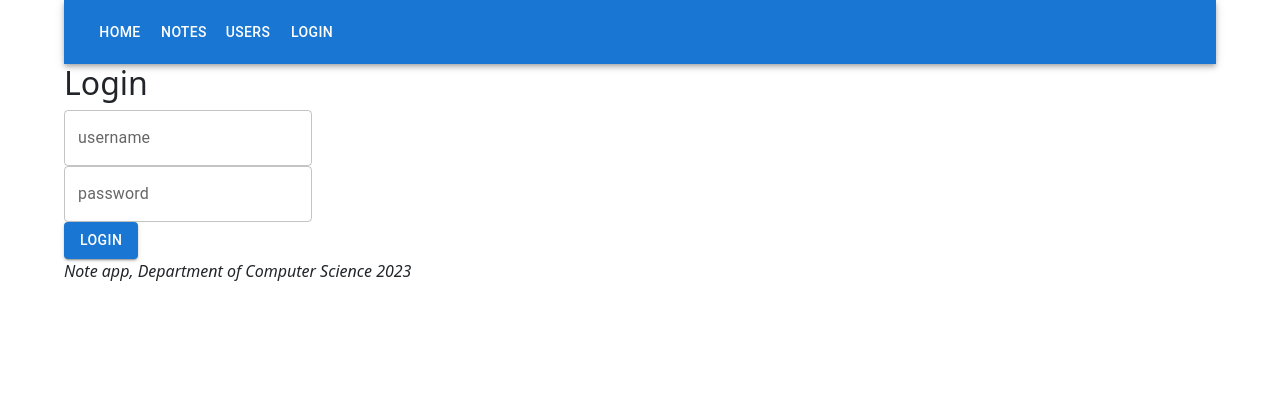
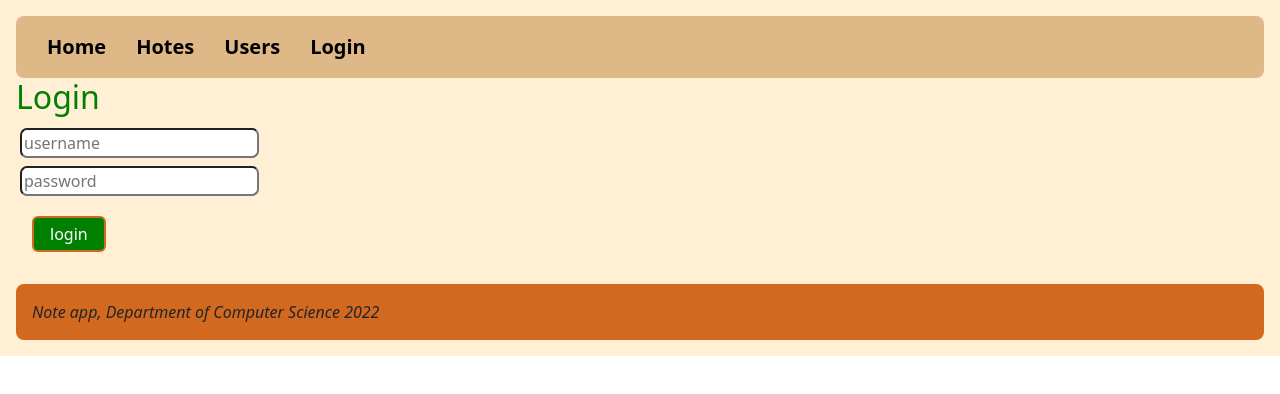
Before and after one commit to AkashSunar/fullstack-workshops, a React (Vite) app in the folder part7/react-router/: page /login in a window 1280 px wide. Shown: the top 394 px of the page. Built offline with nearby package versions, Linux system fonts and the light colour scheme.

Commit message:
feat: CSS using styled components

```diff
--- a/part7/react-router/package.json
+++ b/part7/react-router/package.json
@@ -29,6 +29,7 @@
     "react": "^18.2.0",
     "react-bootstrap": "^2.8.0",
     "react-dom": "^18.2.0",
-    "react-router-dom": "^6.16.0"
+    "react-router-dom": "^6.16.0",
+    "styled-components": "^6.0.8"
   }
 }
--- a/part7/react-router/src/App.jsx
+++ b/part7/react-router/src/App.jsx
@@ -4,7 +4,8 @@ import Note from "./Note";
 import Login from "./Login";
 import { useState } from "react";
 // import { Nav, Navbar } from "react-bootstrap";
-import { Container,AppBar,Toolbar,Button } from "@mui/material";
+// import { Container,AppBar,Toolbar,Button } from "@mui/material";
+import { Navigation,Footer,Page} from "./components/Button";
 const notes = [
   {
     content: "the app state is in redux store",
@@ -42,46 +43,48 @@ const App = () => {
   const match = useMatch("/notes/:id");
   const note = match ? notes.find((note) => note.id == match.params.id) : null;
   const padding = {
-    padding: 5,
+    padding: 15,
+    fontSize: "20px",
+    fontWeight: "bold",
+    color: "black",
+    textDecoration:"none"
   };
 
   return (
-    <Container>
-      <AppBar position="static">
-        <Toolbar>
-          <Button color="inherit" component={Link} to="/">
-            home
-          </Button>
-          <Button color="inherit" component={Link} to="/notes">
-            notes
-          </Button>
-          <Button color="inherit" component={Link} to="/users">
-            users
-          </Button>
-          {user ? (
-            <em>{user} logged in</em>
-          ) : (
-            <Button color="inherit" component={Link} to="/login">
-              login
-            </Button>
-          )}
-        </Toolbar>
-      </AppBar>
+    <Page>
+      <Navigation>
+        <Link style={padding} to="/">
+          Home
+        </Link>
+        <Link style={padding} to="/notes">
+          Hotes
+        </Link>
+        <Link style={padding} to="/users">
+          Users
+        </Link>
+        {user ? (
+          <em>{user} logged in</em>
+        ) : (
+          <Link style={padding} to="/login">
+            Login
+          </Link>
+        )}
+      </Navigation>
       <Routes>
         <Route path="/notes/:id" element={<Note note={note} />} />
         <Route path="/notes" element={<Notes notes={notes} />} />
-        <Route path="/login" element={<Login setUser={setUser} />} />
         <Route
           path="/users"
           element={user ? <Users /> : <Navigate replace to="/login" />}
         />
+        <Route path="/login" element={<Login setUser={setUser} />} />
         <Route path="/" element={<Home />} />
       </Routes>
 
-      <div>
-        <i>Note app, Department of Computer Science 2023</i>
-      </div>
-    </Container>
+      <Footer>
+        <em>Note app, Department of Computer Science 2022</em>
+      </Footer>
+    </Page>
   );
 };
 export default App;
--- a/part7/react-router/src/Login.jsx
+++ b/part7/react-router/src/Login.jsx
@@ -1,6 +1,7 @@
 import { useNavigate } from "react-router-dom";
 import { Form } from "react-bootstrap";
-import { TextField,Button } from "@mui/material";
+// import { TextField,Button } from "@mui/material";
+import { Button,Input} from "./components/Button";
 const Login = ({ setUser }) => {
   const navigate = useNavigate();
   const handleSubmit = (event) => {
@@ -10,19 +11,19 @@ const Login = ({ setUser }) => {
   };
   return (
     <>
-      <h2>Login</h2>
+      <h2 style={{ color: "green" }}>Login</h2>
       <form onSubmit={handleSubmit}>
         <Form.Group>
           <div>
-            <TextField label="username" name="username" />
+            <Input label="username" name="username" placeholder="username" />
           </div>
 
           <div>
-            <TextField label="password" type="password" />
+            <Input label="password" type="password" placeholder="password" />
           </div>
 
           <div>
-            <Button variant="contained" color="primary" type="submit">
+            <Button type="submit">
               login
             </Button>
           </div>
--- /dev/null
+++ b/part7/react-router/src/components/Button.jsx
@@ -0,0 +1,34 @@
+import styled from "styled-components";
+
+export const Button = styled.button`
+  background: green;
+  color:white;
+  font-size: 1em;
+  margin: 1em;
+  padding: 0.25em 1em;
+  border: 2px solid Chocolate;
+  border-radius: 6px;
+`;
+
+export const Input = styled.input`
+  margin: 0.25em;
+  border-radius:7px;
+`;
+
+export const Page = styled.div`
+  padding: 1em;
+  background: papayawhip;
+`;
+
+export const Navigation = styled.div`
+  background: BurlyWood;
+  padding: 1em;
+  border-radius:8px;
+`;
+
+export const Footer = styled.div`
+  background: Chocolate;
+  padding: 1em;
+  margin-top: 1em;
+  border-radius:8px;
+`;
```
